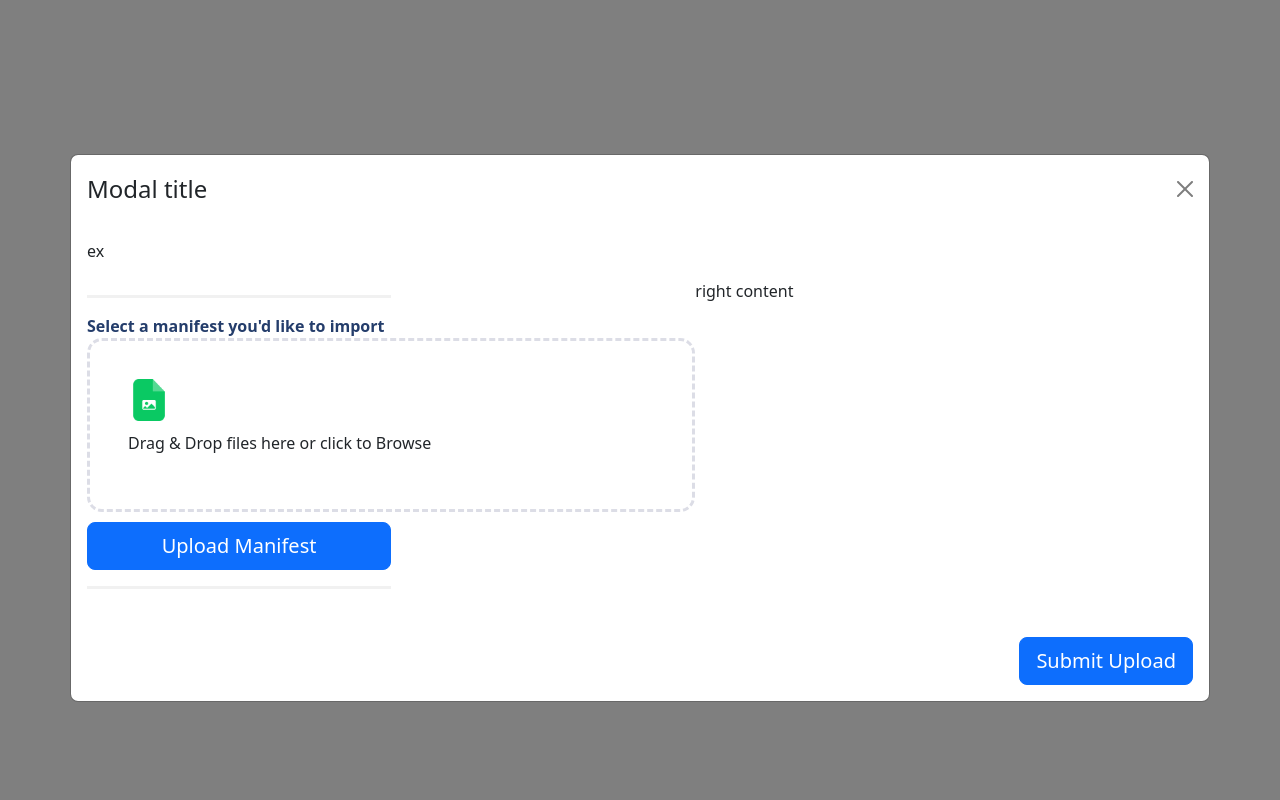
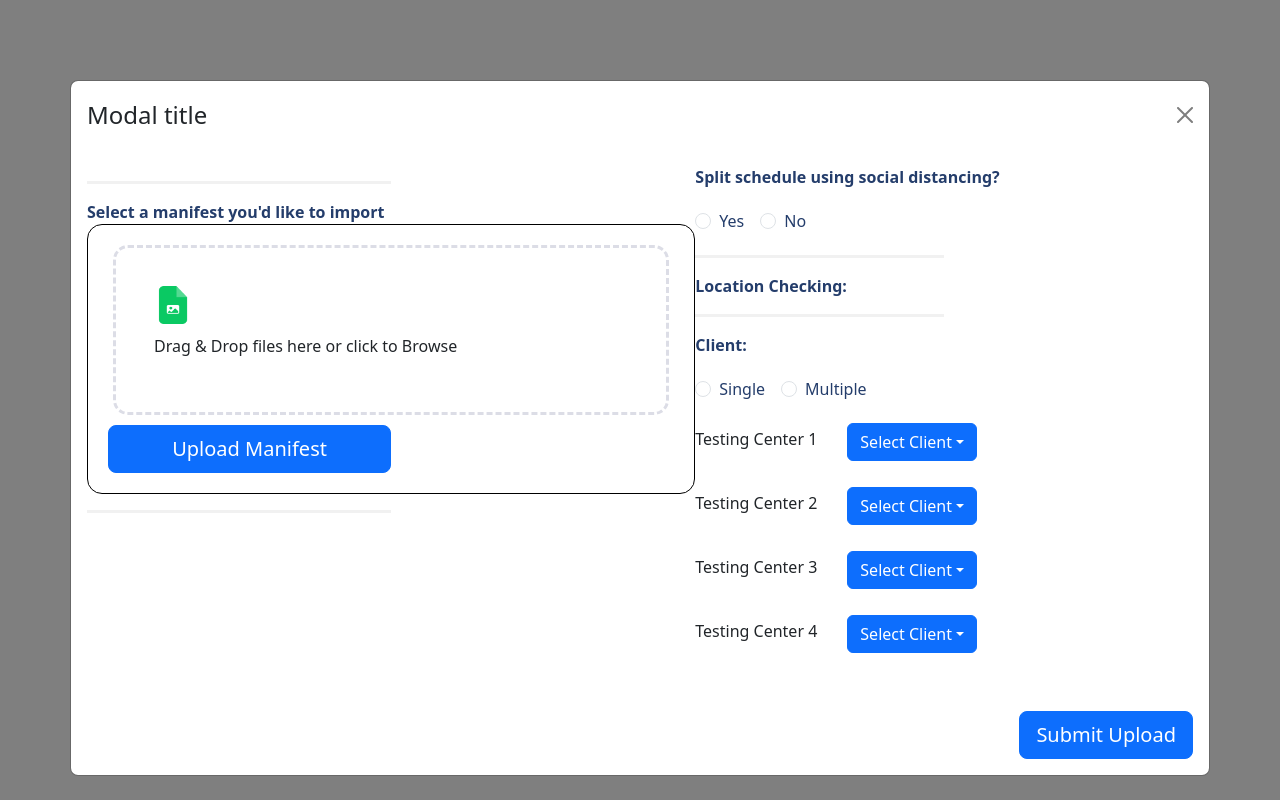
Before and after one commit to sehentschel/flyhop, a React (Create React App) app: page / in a window 1280 px wide. Both pictures are taken after a click on the button "Launch static backdrop modal". Built offline with nearby package versions, Linux system fonts and the light colour scheme.

Commit message:
Finished most of the Client selector/scheduling module. Should rename to relate to scheduling.

```diff
--- a/src/App.css
+++ b/src/App.css
@@ -40,24 +40,31 @@
 }
 
 .fileDropZone {
-  border-collapse: separate;
+  display: flex;
+  align-items: center;
   overflow: hidden;
+  border: "0.5px dashed";
   border-radius: '15px';
   border-spacing: '1px';
   border-style: dashed;
+  border-width: 3px;
   border-color: rgba(220, 221, 230, 255);
-  padding: '30px';
-  text-align: 'center';
+  margin-left: '30px';
   cursor: 'pointer';
   margin-bottom: '10px';
 }
 
-.sectionHeader {
+.skyhopText {
   color: rgba(36, 61, 107, 255);
   text-align: left;
   width: '150px';
   font-weight: 700;
   margin-left: 0;
+}
+
+.skyhopTextColor {
+  color: rgba(36, 61, 107, 255);
+  font-weight: 500;
 }
 
 .hrSection {
--- a/src/App.js
+++ b/src/App.js
@@ -2,15 +2,15 @@ import { useState } from "react";
 import Button from "react-bootstrap/Button";
 import Modal from "react-bootstrap/Modal";
 import FileDragDropCard from "./components/FileDragDropCard";
+import ClinicDropdown from "./components/ClientDropdown";
 import "./css/modal.css";
+import ClientSelectorCard from "./components/ClientSelectorCard";
 
 const App = () => {
   const [show, setShow] = useState(false);
 
   const handleClose = () => setShow(false);
   const handleShow = () => setShow(true);
-
-  const exampleText = "ex\n\n\n\n\n\n\n\n\n\n\n\n\n\n\n\n\n\n\n";
 
   return (
     <>
@@ -30,12 +30,14 @@ const App = () => {
           <Modal.Title>Modal title</Modal.Title>
         </Modal.Header>
         <Modal.Body>
-          <p>{exampleText}</p>
           <div className="left-component">
+            <hr className="hrSection"></hr>
             <FileDragDropCard></FileDragDropCard>
+            <hr className="hrSection"></hr>
           </div>
-          <div>
-            <p>right content</p>
+
+          <div className="right-component">
+            <ClientSelectorCard />
           </div>
         </Modal.Body>
         <Modal.Footer className="border-0">
--- /dev/null
+++ b/src/components/ClientDropdown.jsx
@@ -0,0 +1,19 @@
+import React from "react";
+import DropdownButton from "react-bootstrap/DropdownButton";
+import Dropdown from "react-bootstrap/Dropdown";
+
+const DropdownSelector = ({ items = [] }) => {
+  return (
+    <DropdownButton
+      id="dropdown-basic-button"
+      title="Select Client"
+      style={{ marginBottom: "10px" }}
+    >
+      {items?.map((item, index) => (
+        <Dropdown.Item key={index}>{item}</Dropdown.Item>
+      ))}
+    </DropdownButton>
+  );
+};
+
+export default DropdownSelector;
--- /dev/null
+++ b/src/components/ClientSelectorCard.jsx
@@ -0,0 +1,49 @@
+import React from "react";
+import DropdownSelector from "./ClientDropdown";
+import HorizontalRadioButtons from "./HorizontalRadioButtons";
+
+const ClientSelectorCard = () => {
+  const dropdownData = [
+    { testingCenter: 1, label: "Testing Center 1" },
+    { testingCenter: 2, label: "Testing Center 2" },
+    { testingCenter: 3, label: "Testing Center 3" },
+    { testingCenter: 4, label: "Testing Center 4" },
+  ];
+
+  const clientSchedulingOptions = ["Yes", "No"];
+  const clientSelectionOptions = ["Single", "Multiple"];
+  const clients = ["client1", "client2", "client3", "client4"];
+
+  return (
+    <div>
+      <div className="skyhopText" style={{ marginBottom: "15px" }}>
+        Split schedule using social distancing?
+      </div>
+      <HorizontalRadioButtons items={clientSchedulingOptions} />
+      <hr className="hrSection"></hr>
+
+      <div className="skyhopText" style={{ marginBottom: "15px" }}>
+        Location Checking:
+      </div>
+
+      <hr className="hrSection"></hr>
+      <div className="skyhopText" style={{ marginBottom: "15px" }}>
+        Client:
+      </div>
+      <div>
+        <HorizontalRadioButtons items={clientSelectionOptions} />
+      </div>
+      {dropdownData.map((data) => (
+        <div
+          key={data.testingCenter}
+          className="d-flex align-items-center mb-3"
+        >
+          <p style={{ marginRight: "30px" }}>{data.label}</p>
+          <DropdownSelector items={clients} />
+        </div>
+      ))}
+    </div>
+  );
+};
+
+export default ClientSelectorCard;
--- a/src/components/FileDragDropCard.jsx
+++ b/src/components/FileDragDropCard.jsx
@@ -16,27 +16,40 @@ const FileDragDropCard = () => {
   };
 
   return (
-    <div>
+    <div
+      stlye={{
+        display: "flex",
+        alignItems: "center",
+        justifyContent: "center",
+        marginLeft: "20px",
+        display: "flex",
+      }}
+    >
       {/*TODO //add drop down of file names?? */}
-      <hr className="hrSection"></hr>
+
       <div>
-        <div className="sectionHeader">
+        <label className="skyhopText">
           Select a manifest you'd like to import
-        </div>
+        </label>
       </div>
-      <div style={{ borderRadius: "15px" }}>
+      <div
+        style={{
+          borderRadius: "15px",
+          border: "0.5px solid black",
+          padding: "20px",
+        }}
+      >
         <FileDropZone onFilesDrop={handleFilesDrop} />
         <Button
           variant="primary"
           size="lg"
           onClick={() => {}}
-          className="buttonFlyHop"
+          className="buttonModal"
           style={{ width: "50%" }}
         >
           Upload Manifest
         </Button>
       </div>
-      <hr className="hrSection"></hr>
     </div>
   );
 };
--- a/src/components/FileDropZone.jsx
+++ b/src/components/FileDropZone.jsx
@@ -1,8 +1,7 @@
-import React, { useState, useRef } from 'react';
-import imagePlaceholder from '../images/file_icon.png'; // Import your specific image
+import React, { useState, useRef } from "react";
+import imagePlaceholder from "../images/file_icon.png"; // Import your specific image
 
 const FileDropZone = ({ onFilesDrop }) => {
-
   const [dragging, setDragging] = useState(false);
   const [droppedFiles, setDroppedFiles] = useState([]);
   const fileInputRef = useRef(null);
@@ -40,18 +39,24 @@ const FileDropZone = ({ onFilesDrop }) => {
       onDragLeave={handleDragLeave}
       onDrop={handleDrop}
       onClick={() => fileInputRef.current.click()}
-      className='fileDropZone'
+      className="fileDropZone"
       style={{
-        padding: '30px',
-        borderRadius: '15px',
-        marginBottom: '10px'
+        padding: "30px",
+        borderRadius: "15px",
+        marginBottom: "10px",
+        marginLeft: "5px",
+        marginRight: "5px",
       }}
     >
-      <div style={{padding: '8px'}}>
-          <img src={imagePlaceholder} alt="Drag and Drop File" style={{ maxWidth: '8%', marginBottom: '10px' }} />
+      <div style={{ padding: "8px" }}>
+        <img
+          src={imagePlaceholder}
+          alt="Drag and Drop File"
+          style={{ maxWidth: "8%", marginBottom: "10px" }}
+        />
         <input
           type="file"
-                style={{ display: 'none' }}
+          style={{ display: "none" }}
           ref={fileInputRef}
           onChange={handleFileSelect}
         />
--- /dev/null
+++ b/src/components/HorizontalRadioButtons.jsx
@@ -0,0 +1,51 @@
+import React, { useState } from "react";
+
+const HorizontalRadioButtons = ({ items = [] }) => {
+  const [selectionType, setSelectedOption] = useState("");
+
+  const handleOptionChange = (event) => {
+    console.log(items);
+    setSelectedOption(event.target.value);
+  };
+
+  return (
+    <div style={{ marginBlock: "20px" }}>
+      <div className="form-check form-check-inline">
+        <input
+          className="form-check-input"
+          type="radio"
+          name="exampleRadio"
+          id="radioOption1"
+          value="option1"
+          checked={selectionType === "option1"}
+          onChange={handleOptionChange}
+        />
+        <label
+          className="form-check-label skyhopTextColor"
+          htmlFor="radioOption1"
+        >
+          {items[0]}
+        </label>
+      </div>
+      <div className="form-check form-check-inline">
+        <input
+          className="form-check-input"
+          type="radio"
+          name="exampleRadio"
+          id="radioOption2"
+          value="option2"
+          checked={selectionType === "option2"}
+          onChange={handleOptionChange}
+        />
+        <label
+          className="form-check-label skyhopTextColor"
+          htmlFor="radioOption2"
+        >
+          {items[1]}
+        </label>
+      </div>
+    </div>
+  );
+};
+
+export default HorizontalRadioButtons;
```
Also changed, not shown: src/components/ClientSelectionType.jsx (added, +50 -0 lines). Lines whose indentation alone changed are shown as unchanged.
